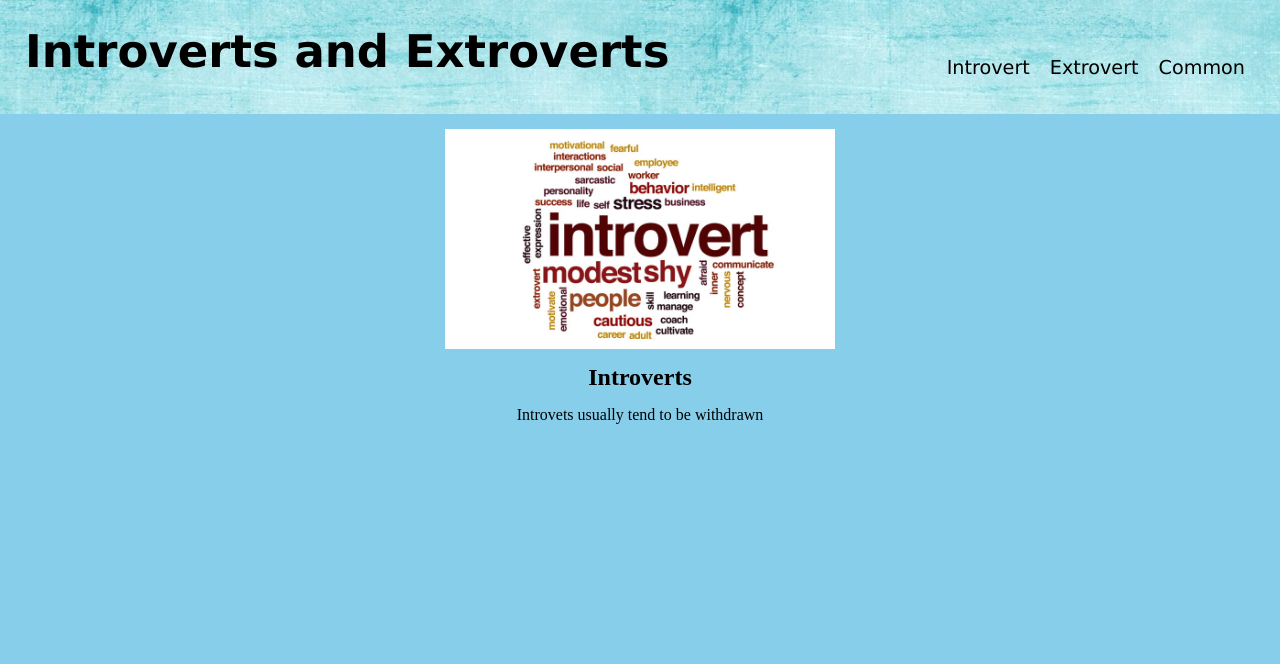
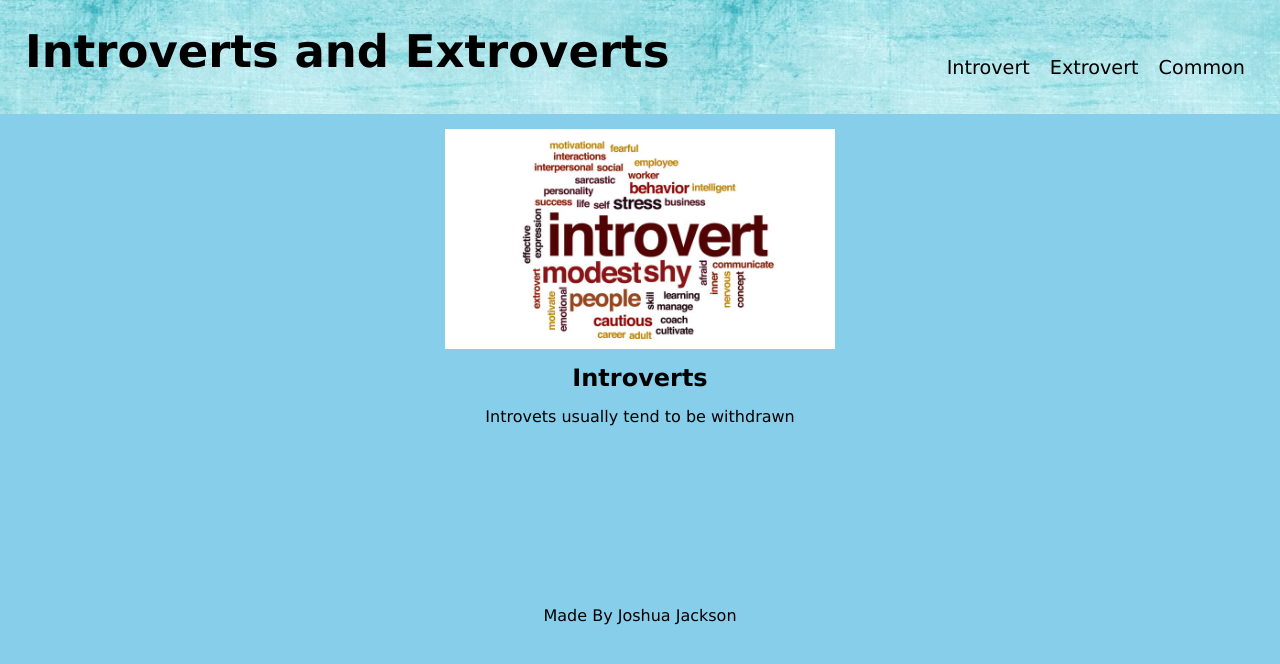
Before and after one commit to Joker282855/introvert-webpage, a React (Create React App) app: page /introvert-webpage in a window 1280 px wide. Shown: the top 664 px of the page. Built offline with nearby package versions, Linux system fonts and the light colour scheme.

Commit message:
got the basic layout for the page all setup for the introvert page

```diff
--- a/src/components/Footer/index.js
+++ b/src/components/Footer/index.js
@@ -4,7 +4,7 @@ function Footer() {
     return (
         <footer>
             <div>
-
+                <p>Made By Joshua Jackson</p>
             </div>
         </footer>
     )
--- a/src/index.css
+++ b/src/index.css
@@ -39,8 +39,14 @@ header nav ul li a {
   font-size: 1.50vw;
   color: black;
 }
+footer {
+  margin-top: 180px;
+  text-align: center;
+  font-family: 'Lucida Sans', 'Lucida Sans Regular', 'Lucida Grande', 'Lucida Sans Unicode', Geneva, Verdana, sans-serif;
+}
 .introvert {
   width: 100%;
+  height: 100%;
   margin-top: 15px;
   margin-bottom: 15px;
   display: flex;
@@ -57,7 +63,9 @@ header nav ul li a {
   text-align: center;
   margin-top: 15px;
   margin-bottom: 15px;
+  font-family: 'Lucida Sans', 'Lucida Sans Regular', 'Lucida Grande', 'Lucida Sans Unicode', Geneva, Verdana, sans-serif;
 }
 .inverted p {
   text-align: center;
+  font-family: 'Lucida Sans', 'Lucida Sans Regular', 'Lucida Grande', 'Lucida Sans Unicode', Geneva, Verdana, sans-serif;
 }
```
